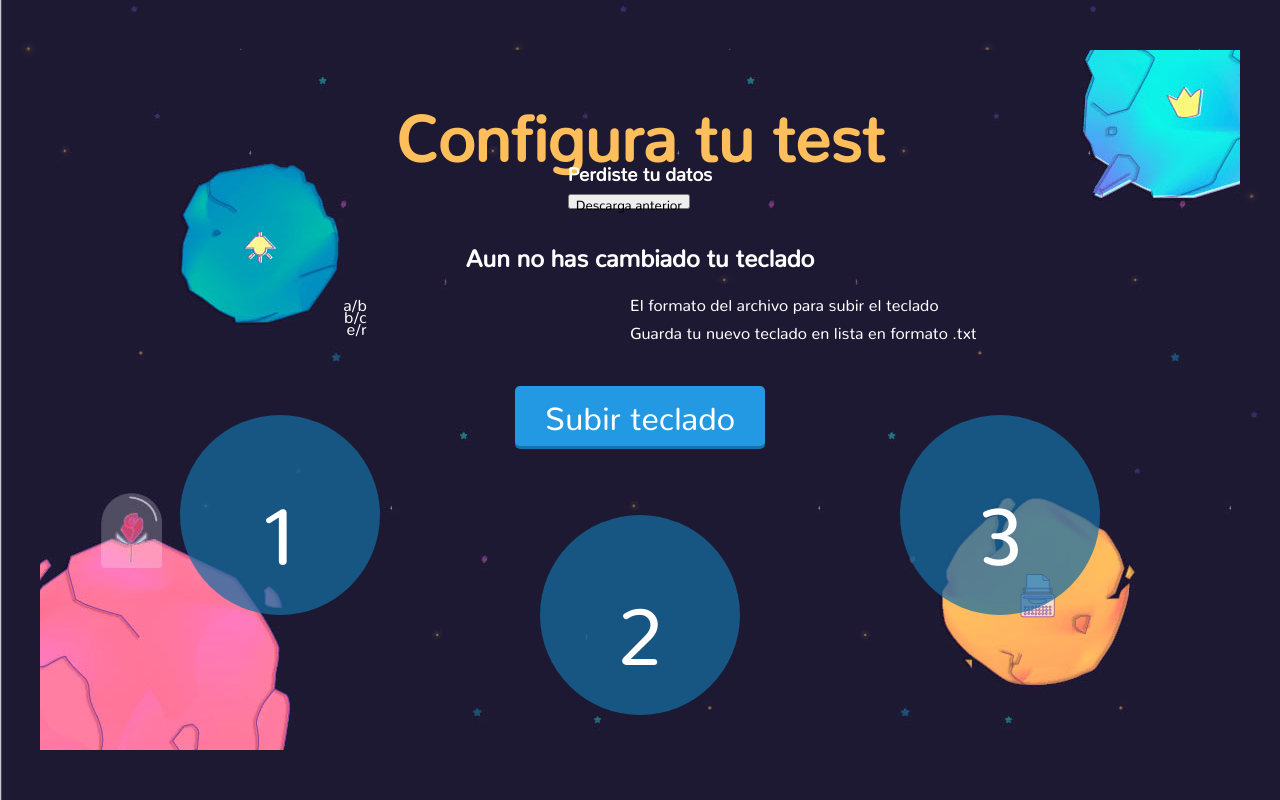
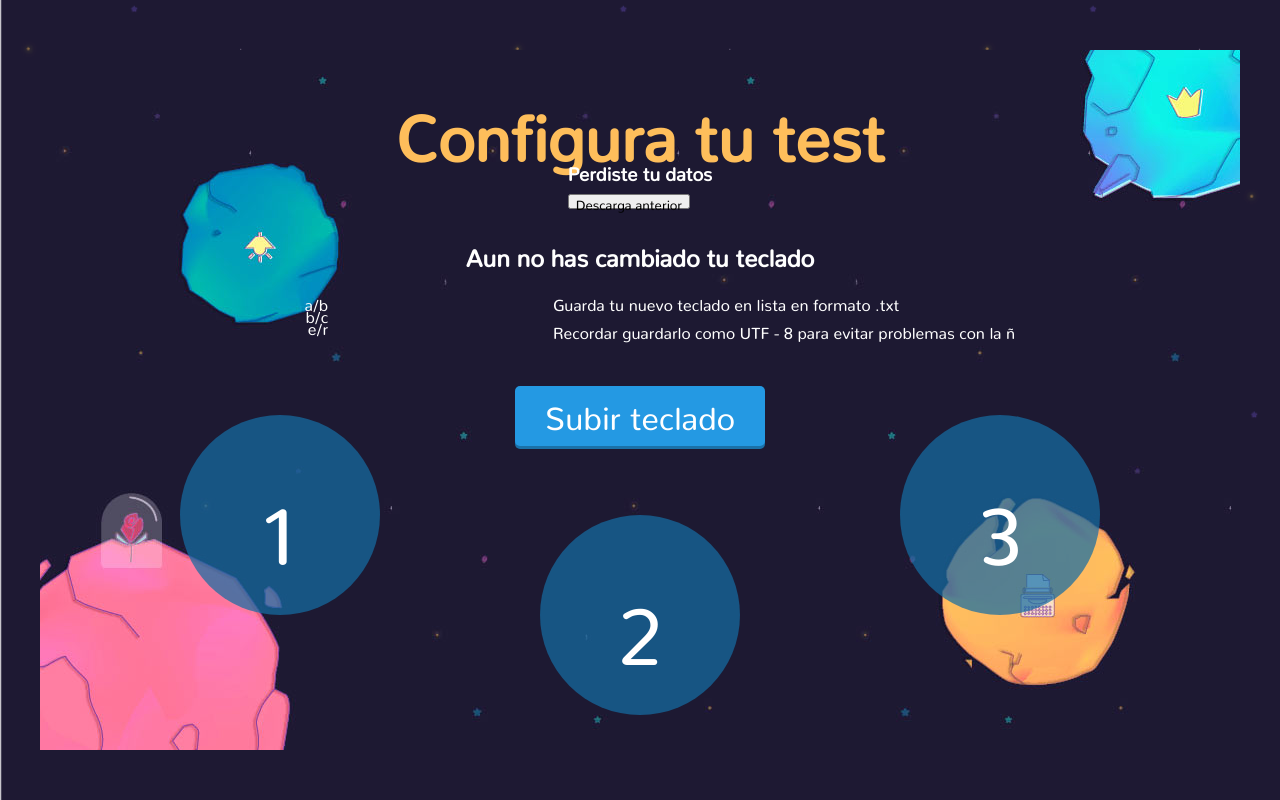
Before and after one commit to Cristianx10/Teclado_HCI, a website: page public/index.html in a window 1280 px wide. Drawn offline with Linux system fonts and the light colour scheme; files that its build step writes are made by us from their sources; files whose address does not match are found by name.

Commit message:
Expecificacion de formato

```diff
--- a/public/index.html
+++ b/public/index.html
@@ -38,8 +38,8 @@
                                 </ul>
                             </div>
                             <div>
-                                <p style="color: white;">El formato del archivo para subir el teclado</p>
                                 <p style="color: white;">Guarda tu nuevo teclado en lista en formato .txt</p>
+                                <p style="color: white;">Recordar guardarlo como UTF - 8 para evitar problemas con la ñ</p>
                             </div>
                         </div>
 
```
